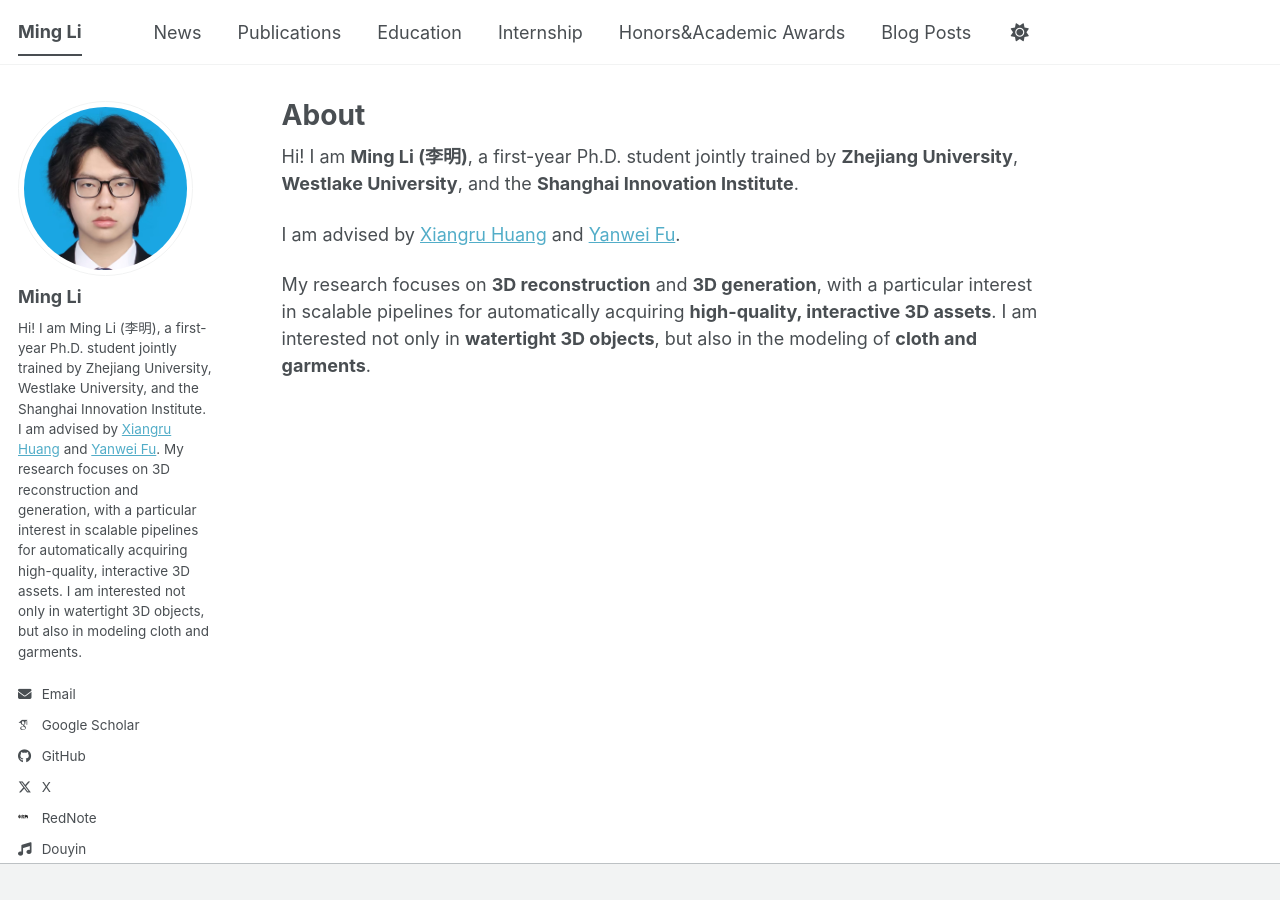
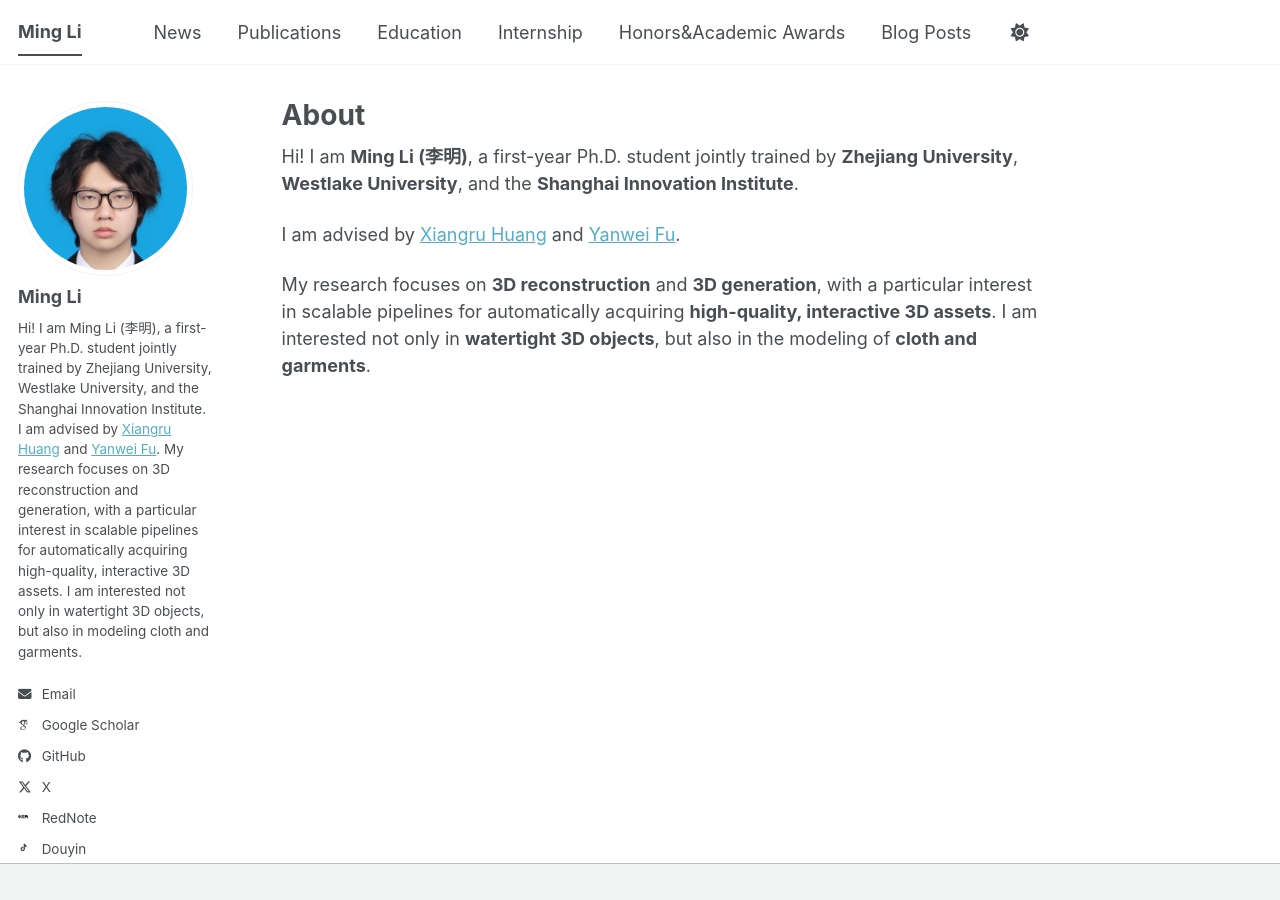
Before and after one commit to SII-LiMing/SII-LiMing.github.io, a Jekyll site: the page built from _pages/about.md, in a window 1280 px wide. Built offline with Jekyll 4.4.1, drawn with Linux system fonts in a browser that asks for light colours; some web fonts are replaced; a script bundle is joined from its source files by our own code; library files that are not in the unit come from our copies.

Commit message:
Fix sidebar icons and restore portrait source

```diff
--- a/_includes/author-profile.html
+++ b/_includes/author-profile.html
@@ -39,10 +39,10 @@
         <li><a href="{{ author.rednote }}"><img src="{{ '/images/rednote-icon.svg' | prepend: base_path }}" alt="" aria-hidden="true" class="icon-pad-right" style="width: 1.25em; height: 1.25em; vertical-align: -0.125em; border-radius: 50%; display: inline-block;">RedNote</a></li>
       {% endif %}
       {% if author.douyin %}
-        <li><a href="{{ author.douyin }}"><i class="fas fa-fw fa-music icon-pad-right" aria-hidden="true"></i>Douyin</a></li>
+        <li><a href="{{ author.douyin }}"><svg aria-hidden="true" class="icon-pad-right" viewBox="0 0 24 24" style="width: 1.25em; height: 1.25em; vertical-align: -0.125em; display: inline-block; fill: currentColor;"><path d="M16.5 3.5c.7 2 2.2 3.6 4 4.4v3.1c-1.5-.1-2.9-.6-4-1.4v6.3c0 2.9-2.4 5.3-5.3 5.3S6 18.8 6 15.9s2.4-5.3 5.3-5.3c.4 0 .9.1 1.3.2v3.3c-.4-.3-.8-.4-1.3-.4-1.2 0-2.2 1-2.2 2.2s1 2.2 2.2 2.2 2.2-1 2.2-2.2V3.5h3z"/></svg>Douyin</a></li>
       {% endif %}
       {% if author.wechat_qr %}
-        <li><a href="{{ author.wechat_qr | prepend: base_path }}"><i class="fab fa-fw fa-weixin icon-pad-right" aria-hidden="true"></i>Wechat</a></li>
+        <li><a href="{{ author.wechat_qr | prepend: base_path }}"><svg aria-hidden="true" class="icon-pad-right" viewBox="0 0 24 24" style="width: 1.25em; height: 1.25em; vertical-align: -0.125em; display: inline-block; fill: currentColor;"><path d="M9.7 4C5.4 4 2 6.9 2 10.5c0 2 1.1 3.8 2.9 5l-.9 2.5 3-1.5c.8.2 1.7.3 2.6.3 4.3 0 7.7-2.9 7.7-6.3S14 4 9.7 4zm-2.8 5.5a.9.9 0 1 1 0-1.8.9.9 0 0 1 0 1.8zm5.5 0a.9.9 0 1 1 0-1.8.9.9 0 0 1 0 1.8zM22 14.5c0-2.9-2.8-5.3-6.2-5.3-3.4 0-6.2 2.4-6.2 5.3s2.8 5.3 6.2 5.3c.7 0 1.5-.1 2.1-.3l2.5 1.2-.7-2c1.4-.9 2.3-2.5 2.3-4.2zm-8.5.2a.8.8 0 1 1 0-1.6.8.8 0 0 1 0 1.6zm4.6 0a.8.8 0 1 1 0-1.6.8.8 0 0 1 0 1.6z"/></svg>Wechat</a></li>
       {% endif %}
     </ul>
   </div>
```
Also changed, not shown: images/profile.jpg.
